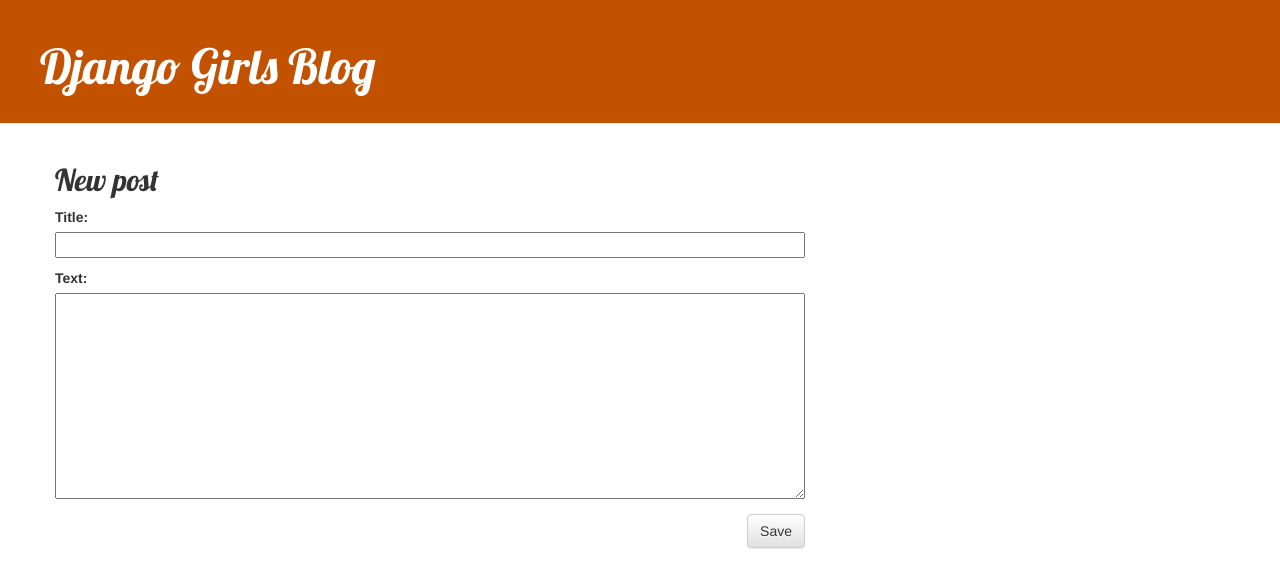
After one commit to ChenLily0928/Django, a Django app: page /post/new/ in a window 1280 px wide. The commit adds this page. Shown: the top 588 px of the page. Run offline with Django 3.2, Linux system fonts and the light colour scheme; some libraries are stand-ins or nearby versions.

```diff
--- a/blog/Templates/blog/base.html
+++ b/blog/Templates/blog/base.html
@@ -6,7 +6,8 @@
 <head>
     <meta http-equiv="Content-Type" content="text/html; charset=utf-8" />
     <title>Django Girls Blog</title>
-	<link rel="stylesheet" href="https://stackpath.bootstrapcdn.com/bootstrap/4.3.1/css/bootstrap.min.css">
+	<link rel="stylesheet" href="//maxcdn.bootstrapcdn.com/bootstrap/3.2.0/css/bootstrap.min.css">
+	<link rel="stylesheet" href="//maxcdn.bootstrapcdn.com/bootstrap/3.2.0/css/bootstrap-theme.min.css">
 	<link href="//fonts.googleapis.com/css?family=Lobster&subset=latin,latin-ext" rel="stylesheet" type="text/css">
 	<link rel="stylesheet" href="{% static 'css/blog.css' %}">
 	<!--<script src="{% static 'js/bootstrap.js' %}"></script>-->
@@ -16,9 +17,10 @@
 </head>
 <body>
 	<div class="page-header">
-        <h1>
-			<a href="https://en.wikipedia.org/wiki/Django" class="external_link" id="link_to_wiki_page">Django Girls Blog</a>
-		</h1>
+	{% if user.is_authenticated %}
+	    <a href="{% url 'post_new' %}" class="top-menu"><span class="glyphicon glyphicon-plus"></span></a>
+	{% endif %}
+		<h1><a href="/" class="external_link" id="link_to_wiki_page">Django Girls Blog</a></h1>
 	</div>
 	<div class="content container">
 		<div class="row">
--- a/blog/Templates/blog/post_detail.html
+++ b/blog/Templates/blog/post_detail.html
@@ -7,7 +7,10 @@
                 {{ post.published_date }}
             </div>
         {% endif %}
-        <h2>{{ post.title }}</h2>
+		{% if user.is_authenticated %}
+			<a class="btn btn-default" href="{% url 'post_edit' pk=post.pk %}"><span class="glyphicon glyphicon-pencil"></span></a>
+        {% endif %}
+		<h2>{{ post.title }}</h2>
         <p>{{ post.text|linebreaksbr }}</p>
     </div>
 {% endblock %}
--- /dev/null
+++ b/blog/Templates/blog/post_edit.html
@@ -0,0 +1,9 @@
+{% extends 'blog/base.html' %}
+
+{% block content %}
+    <h2>New post</h2>
+    <form method="POST" class="post-form">{% csrf_token %}
+        {{ form.as_p }}
+        <button type="submit" class="save btn btn-default">Save</button>
+    </form>
+{% endblock %}
--- /dev/null
+++ b/blog/forms.py
@@ -0,0 +1,9 @@
+from django import forms
+
+from .models import Post
+
+class PostForm(forms.ModelForm):
+
+    class Meta:
+        model = Post
+        fields = ('title', 'text',)
--- a/blog/urls.py
+++ b/blog/urls.py
@@ -3,5 +3,7 @@
 
 urlpatterns = [
     path('', views.post_list, name='post_list'),
-	path('post/<int:pk>/', views.post_detail, name='post_detail')
+	path('post/<int:pk>/', views.post_detail, name='post_detail'),
+	path('post/new/', views.post_new, name='post_new'),
+	path('post/<int:pk>/edit/', views.post_edit, name='post_edit'),
 ]
--- a/blog/views.py
+++ b/blog/views.py
@@ -1,6 +1,7 @@
-from django.shortcuts import render, get_object_or_404
+from django.shortcuts import render, get_object_or_404, redirect
 from django.utils import timezone
 from .models import Post
+from .forms import PostForm
 
 # Create your views here.
 def post_list(request):
@@ -10,3 +11,30 @@
 def post_detail(request, pk):
     post = get_object_or_404(Post, pk = pk)
     return render(request, 'blog/post_detail.html', {'post': post})
+
+def post_new(request):
+	if request.method == "POST":
+		form = PostForm(request.POST)
+		if form.is_valid():
+			post = form.save(commit=False)
+			post.author = request.user
+			post.published_date = timezone.now()
+			post.save()
+			return redirect('post_detail', pk=post.pk)
+	else:
+		form = PostForm()
+	return render(request, 'blog/post_edit.html', {'form': form})
+
+def post_edit(request, pk):
+	post = get_object_or_404(Post, pk=pk)
+	if request.method == "POST":
+		form = PostForm(request.POST, instance=post)
+		if form.is_valid():
+			post = form.save(commit=False)
+			post.author = request.user
+			post.published_date = timezone.now()
+			post.save()
+			return redirect('post_detail', pk=post.pk)
+	else:
+		form = PostForm(instance=post)
+	return render(request, 'blog/post_edit.html', {'form': form})
```
Also changed, not shown: blog/Templates/blog/新文字文件.txt (added).
